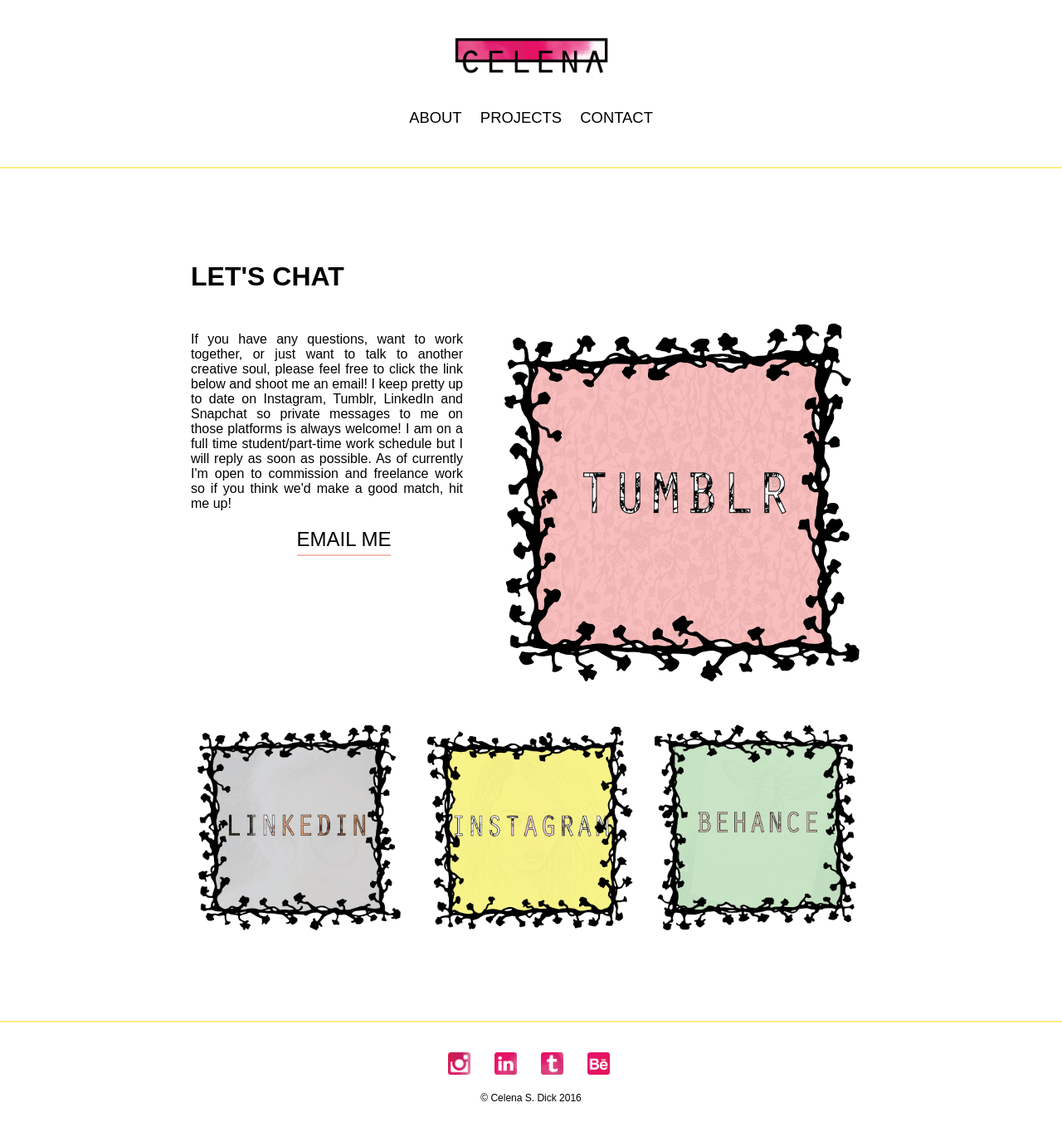
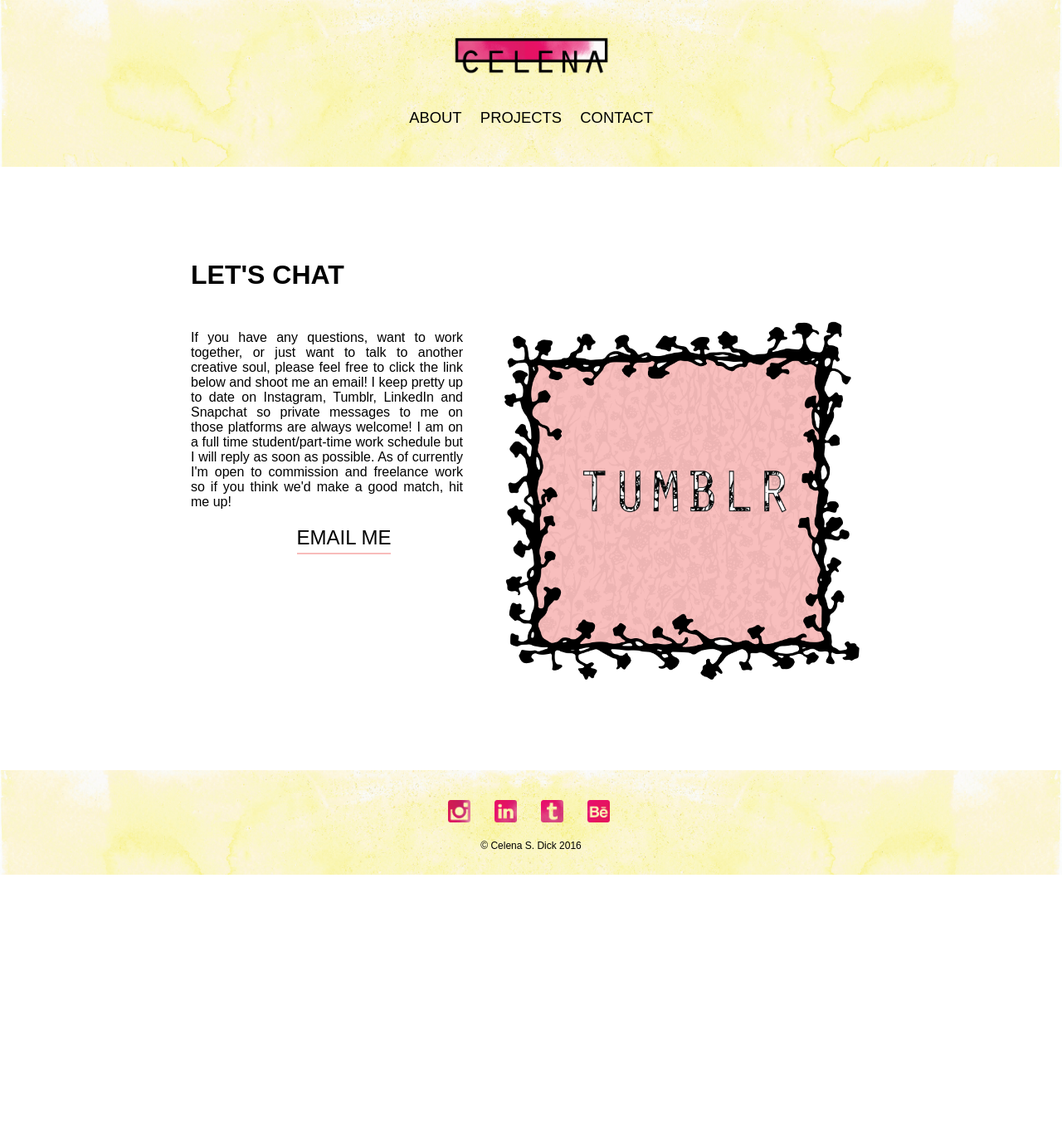
Before and after one commit to celenastefanie/celenastefanieportfolio, a Jekyll site: the page built from contact.html, in a window 1280 px wide. Shown: the whole page at 83% size. Built offline with Jekyll 4.4.1, drawn with Linux system fonts in a browser that asks for light colours; after the commit the page ends 1054 px from its top, so only the background shows below that.

Commit message:
editing little things, more visual appeal

```diff
--- a/contact.html
+++ b/contact.html
@@ -6,15 +6,10 @@
   <div class="contact-main">
     <h3>Let's Chat</h3>
     <a href="http://celenastefanie.tumblr.com"><img itemprop="image" class="contact-img" src="{{site.baseurl}}/images/social-media-04.png" alt="LinkedIn"></a>
-    <p class="contact-p">If you have any questions, want to work together, or just want to talk to another creative soul, please feel free to click the link below and shoot me an email! I keep pretty up to date on Instagram, Tumblr, LinkedIn and Snapchat so private messages to me on those platforms is always welcome! I am on a full time student/part-time work schedule but I will reply as soon as possible.
+    <p class="contact-p">If you have any questions, want to work together, or just want to talk to another creative soul, please feel free to click the link below and shoot me an email! I keep pretty up to date on Instagram, Tumblr, LinkedIn and Snapchat so private messages to me on those platforms are always welcome! I am on a full time student/part-time work schedule but I will reply as soon as possible.
       As of currently I'm open to commission and freelance work so if you think we'd make a good match, hit me up!</p>
     <div class="button-container">
       <a href="mailto:celenastefanie@gmail.com" class="button">EMAIL ME</a>
     </div>
   </div>
-  <div="pic-3-column">
-    <a href="https://ca.linkedin.com/in/celena-dick-0a8608113"><img itemprop="image" class="social-media-preview" src="{{site.baseurl}}/images/social-media-01.png" alt="Tumblr"></a>
-    <a href="https://www.instagram.com/celenastefanie/"><img itemprop="image" class="social-media-preview" src="{{site.baseurl}}/images/social-media-02.png" alt="Instagram"></a>
-    <a href="https://www.behance.net/dick0222ccd1"><img itemprop="image" class="social-media-preview" src="{{site.baseurl}}/images/social-media-03.png" alt="Behance"></a>
-  </div>
 </main>
--- a/illustration.html
+++ b/illustration.html
@@ -8,7 +8,7 @@
     <h4>Prints, Stickers, Freelance, Etc</h4>
       <h5 itemprop="dateCreated">Fall 2016</h5>
       <div class="project-des">
-        <p>A big part of what makes my little creative heart happy are the illustrations I can do in my spare time. I enjoy different styles and different subjects but almost always stray back to my fine tip black pen and my handy Dr. Martins Ink Watercolour set. The contrastb between the messy, colourful splashes and a refined black and white illustration are what drive most of my work.
+        <p>A big part of what makes my little creative heart happy are the illustrations I can do in my spare time. I enjoy different styles and different subjects but almost always stray back to my fine tip black pen and my handy Dr. Martins Ink Watercolour set. The contrast between the messy, colourful splashes and a refined black and white illustration are what drive most of my work.
         I'm on multiple designed product platflorms such as redbubble and society6, and intend on expanding my illustration business in the future!</p>
           <div class="button-container">
             <a itemprop="url" href="http://www.redbubble.com/people/celenastefanie?ref=account-nav-dropdown&asc=u" class="button">REDBUBBLE</a>
```
Also changed, not shown: css/main.css (+8 -5 lines), images/bg.jpg (added).
